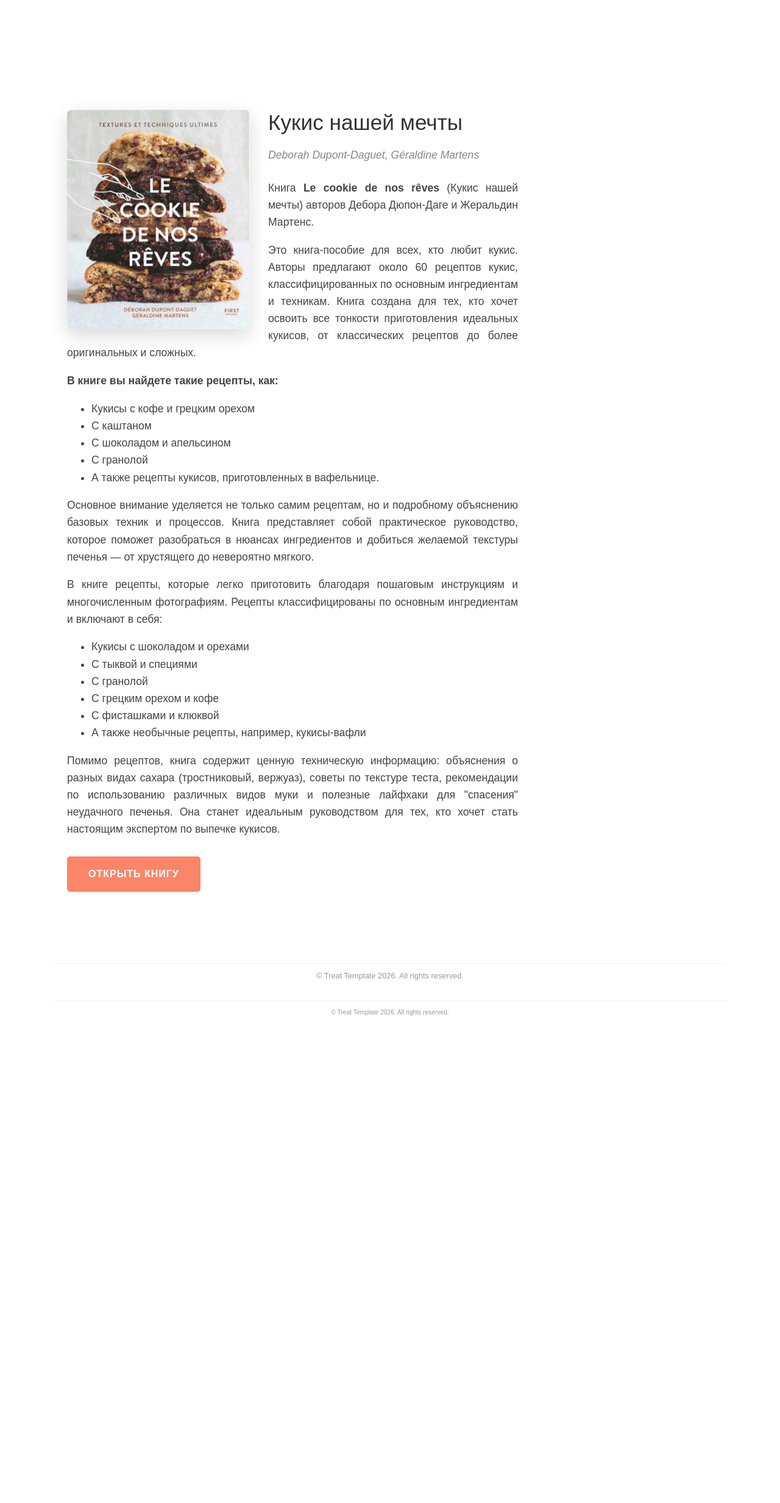
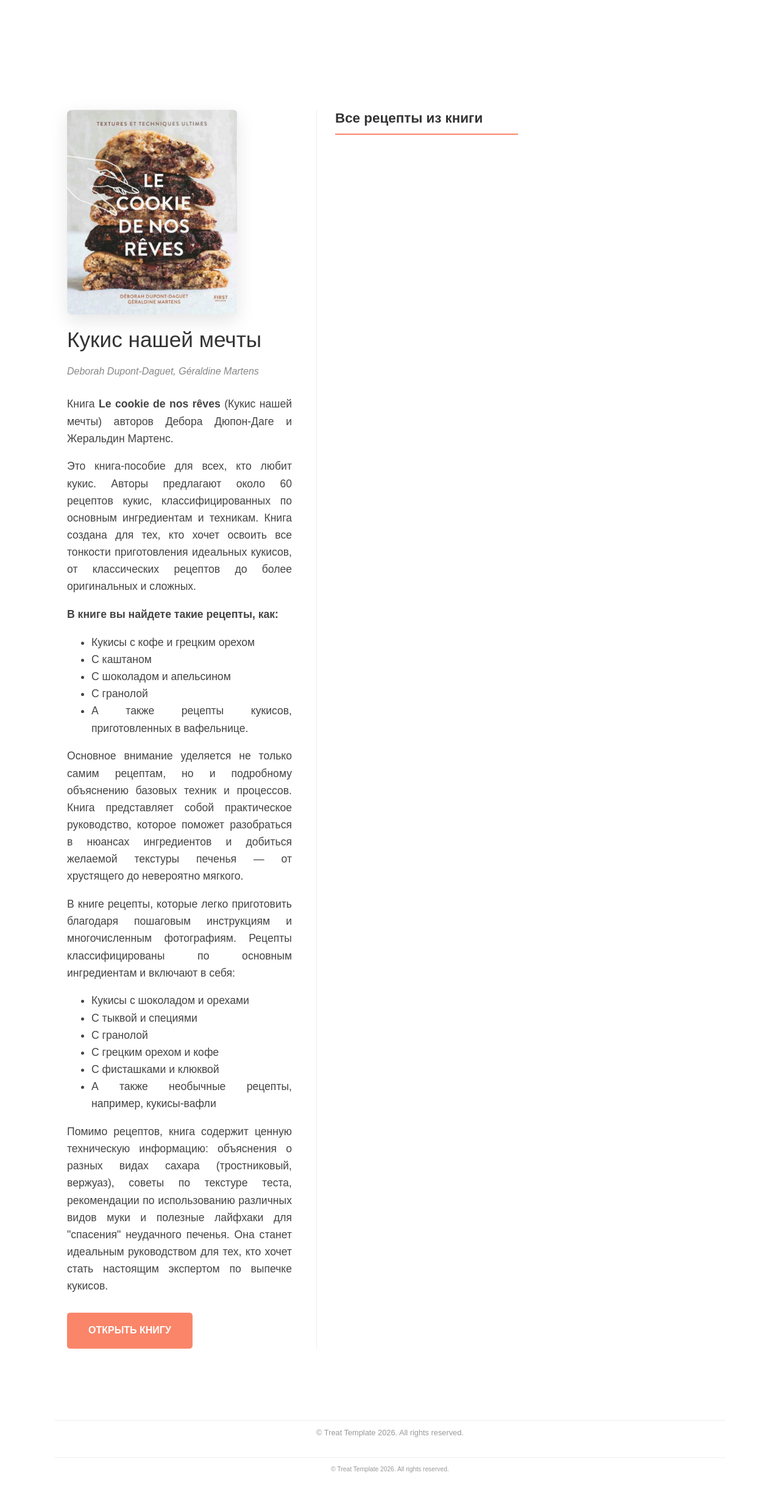
Before and after one commit to Helga1970/new-site, a Jekyll site: the page built from _books/les-cookeis-de-nos-reve.html, in a window 1280 px wide. Shown: the whole page at 61% size. Built offline with Jekyll 4.4.1, drawn with Linux system fonts in a browser that asks for light colours; nearby versions of some CDN libraries; some web fonts are replaced; comment, search, counter and statistics services are not loaded; before the commit the page ends 1715 px from its top, so only the background shows below that.

Commit message:
Update book_page.html

```diff
--- a/_layouts/book_page.html
+++ b/_layouts/book_page.html
@@ -2,13 +2,14 @@
 layout: default
 ---
 
-<div class="book-page-container" style="max-width: 1000px; margin: 0 auto; padding: 40px 20px; font-family: sans-serif;">
+<div class="book-page-wrapper" style="max-width: 1200px; margin: 0 auto; padding: 40px 20px; display: flex; gap: 40px; font-family: sans-serif;">
 
+  <div class="book-main-content" style="flex: 2;">
     <img src="{{ page.book_cover }}" alt="{{ page.book_title }}"
-       style="float: left; width: 300px; margin: 0 30px 20px 0; border-radius: 8px; box-shadow: 0 10px 30px rgba(0,0,0,0.15);">
+         style="float: left; width: 280px; margin: 0 25px 20px 0; border-radius: 8px; box-shadow: 0 10px 30px rgba(0,0,0,0.1);">
 
     <h1 style="margin: 0 0 10px 0; font-size: 2.2rem; color: #333;">{{ page.book_title }}</h1>
-  <p style="color: #888; font-style: italic; margin-bottom: 25px; font-size: 1.1rem;">{{ page.book_author }}</p>
+    <p style="color: #888; font-style: italic; margin-bottom: 25px;">{{ page.book_author }}</p>
 
     <div class="book-description" style="line-height: 1.6; color: #444; font-size: 1.1rem; text-align: justify;">
       {{ content }}
@@ -16,10 +17,31 @@
 
     <div style="margin-top: 30px; clear: both;">
       <a href="{{ page.book_link }}" target="_blank"
-       style="display: inline-block; background: #fa8569; color: #fff; text-decoration: none; padding: 15px 35px; border-radius: 5px; font-weight: bold; text-transform: uppercase; letter-spacing: 1px;">
+         style="display: inline-block; background: #fa8569; color: #fff; text-decoration: none; padding: 15px 35px; border-radius: 5px; font-weight: bold; text-transform: uppercase;">
         Открыть книгу
       </a>
     </div>
+  </div>
 
-  <div style="clear: both;"></div>
+  <div class="book-sidebar" style="flex: 1; border-left: 1px solid #eee; padding-left: 30px; min-width: 300px;">
+   <h3 style="margin-top: 0; font-size: 1.4rem; color: #333; border-bottom: 2px solid #fa8569; padding-bottom: 10px; display: flex; justify-content: space-between; align-items: center;">
+  Все рецепты из книги
+  <span id="js-recipes-count" style="background: #fa8569; color: #fff; font-size: 0.9rem; padding: 2px 10px; border-radius: 20px; display: none;">0</span>
+</h3>
+
+    <div class="mini-recipes-list" style="margin-top: 20px;">
+      {% assign book_recipes = site.recipes | where: "book_slug", page.book_slug %}
+      <div id="js-sidebar-recipes" class="mini-recipes-list" style="margin-top: 20px;">
   </div>
+    </div>
+  </div>
+
+</div>
+
+<style>
+  .recipe-item:hover { opacity: 0.7; transform: translateX(5px); }
+  @media (max-width: 900px) {
+    .book-page-wrapper { flex-direction: column; }
+    .book-sidebar { border-left: none; padding-left: 0; border-top: 1px solid #eee; padding-top: 30px; }
+  }
+</style>
```
Lines whose indentation alone changed are shown as unchanged.
